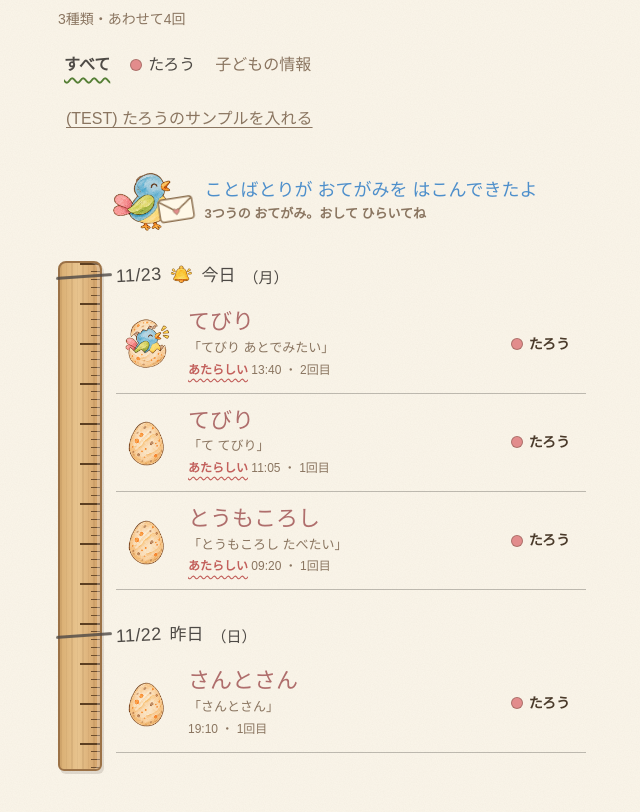
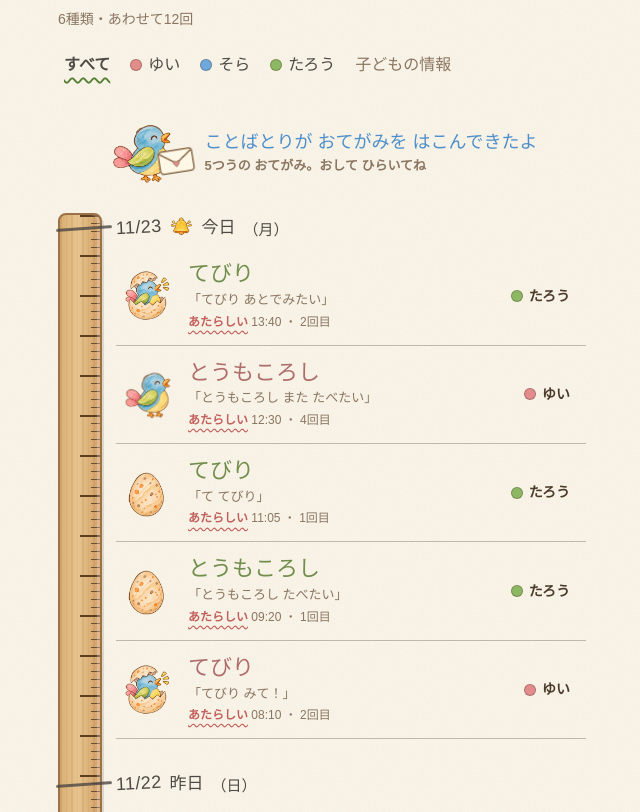
Before and after one commit to ianyo210/aihack-asoo-iwata, a website: page museum.html in a window 1280 px wide. Shown: the part 105-917 px from the top of the page, without its empty margins (318-958 px from the left). Drawn offline with Linux system fonts and the light colour scheme; no server answers; a web font is replaced by a local one.

Commit message:
feat: 例の子（ゆい・そら）の行を戻す（声なし）、サンプルを入れるボタンを外す
- はじめて開いたときに、ゆい・そら（行だけ・声なし）と、たろう（本物の声4件）が入る
- 声が入っているのは、たろうだけ
- 「(TEST) たろうのサンプルを入れる」ボタンを外した

Co-Authored-By: Claude Opus 5.5 <noreply@anthropic.com>

```diff
--- a/museum.html
+++ b/museum.html
@@ -29,7 +29,6 @@
   <p id="summary" class="summary"></p>
   <div id="kidsBar" class="chips" role="group" aria-label="子どもで絞り込む"></div>
   <div class="row" style="margin-top:8px">
-    <button id="seedTaro" class="quiet" type="button">(TEST) たろうのサンプルを入れる</button>
     <span id="voiceMsg" class="muted" aria-live="polite"></span>
   </div>
 
@@ -466,12 +465,33 @@ async function seedTaro() {
   saveMuseum(s.museum); saveEvents(s.events);
   return true;
 }
-$('seedTaro').onclick = async () => {
-  $('voiceMsg').textContent = (await seedTaro()) ? 'たろうの声を入れました' : 'たろうの声は、もう入っています';
-  render(); arrive();
-};
 
-// 例（ゆい・そら）は外した。サンプルは、はじめて開いたときに「たろう」だけ入る（下の起動時の処理）
+// 例の子「ゆい」「そら」: 行だけ（声なし）。声が入っているのは「たろう」だけ
+function seedExamples() {
+  let kids = loadChildren();
+  for (const [name, birthday] of [['ゆい', '2023-07-15'], ['そら', '2021-02-01']]) {
+    if (!kids.some((k) => k.name === name)) kids = addChild(kids, { name, birthday });
+  }
+  saveChildren(kids);
+  const yui = kids.find((k) => k.name === 'ゆい')?.id ?? null, sora = kids.find((k) => k.name === 'そら')?.id ?? null;
+  if (loadEvents().some((e) => e.childId === yui)) return false; // 2回入れない
+  let s = { museum: loadMuseum(), events: loadEvents() };
+  const T = { wrong: 'とうもころし', right: 'とうもろこし' }, E = { wrong: 'えべれーたー', right: 'エレベーター' }, R = { wrong: 'てびり', right: 'テレビ' };
+  const day = (offset) => new Date(Date.now() + offset * 86400000).toLocaleDateString('sv-SE');
+  for (const [c, at, quote, who] of [
+    [E, '2026-11-08T17:40:00', 'えべれーたー のる', sora],
+    [E, '2026-11-12T08:15:00', 'えべれーたー きた', sora],
+    [T, '2026-11-18T18:30:00', 'とうもころし たべたい', yui],
+    [R, '2026-11-21T07:20:00', 'てびり つけて', yui],
+    [T, '2026-11-21T18:45:00', 'とうもころし おいしい', yui],
+    [T, `${day(-1)}T07:50:00`, 'とうもころし ちょうだい', yui],
+    [R, `${day(0)}T08:10:00`, 'てびり みて！', yui],
+    [T, `${day(0)}T12:30:00`, 'とうもころし また たべたい', yui], // 4回目で、たまごが ことばとりに育つ
+  ]) s = recordSighting(s, { ...c, childId: who }, { at, quote, clipId: null });
+  s.museum = graduate(s.museum, 'えべれーたー', '2026-11-20', sora);
+  saveMuseum(s.museum); saveEvents(s.events);
+  return true;
+}
 
 window.addEventListener('storage', render); // 子ども部屋で見つかったら、すぐ反映
 
@@ -522,11 +542,12 @@ function arrive() {
 }
 window.addEventListener('storage', () => { const n = unreadNow().length; if (n > shownUnread) arrive(); shownUnread = n; });
 
-// はじめて開いたとき: サンプルの子「たろう」の記録（本物の声4本）を入れておく。
+// はじめて開いたとき: 例の子（ゆい・そら。行だけ）と、サンプルの子「たろう」（本物の声4本）を入れておく。
 // 今日の分が手紙で届くように、「きのうの夜に一度ひらいた」ことにする。全部消したあとに勝手に入り直さないよう、入れたことを覚える
 let seededBefore = true;
 try { seededBefore = Boolean(localStorage.getItem('km.seeded')); } catch { /* 保存できない環境では入れない */ }
 if (!seededBefore && !loadEvents().length) {
+  seedExamples();
   await seedTaro();
   saveLastSeen(`${new Date(Date.now() - 86400000).toLocaleDateString('sv-SE')}T20:00:00`);
   try { localStorage.setItem('km.seeded', '1'); } catch { /* なにもしない */ }
```
